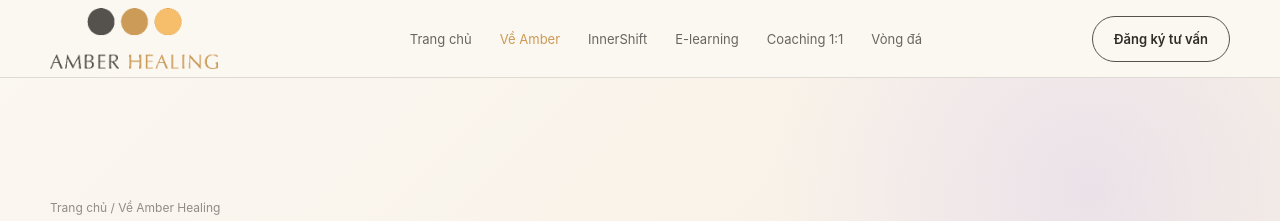
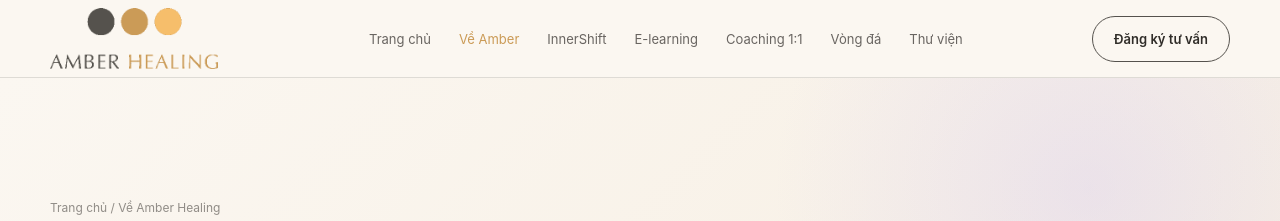
Before and after one commit to dinhhongngoc1511-wq/Amber-healing-website, a Jekyll site: the page docs/about.html, which Jekyll copies as it is, in a window 1280 px wide. Shown: the top 221 px of the page. Built offline with Jekyll 4.4.1, drawn with Linux system fonts in a browser that asks for light colours.

Commit message:
Add Amber Library to site navigation

```diff
--- a/docs/about.html
+++ b/docs/about.html
@@ -1,6 +1,6 @@
 <!doctype html><html lang="vi"><head><meta charset="utf-8"><meta name="viewport" content="width=device-width,initial-scale=1"><meta name="description" content="Amber Healing — hệ sinh thái đồng hành chuyển hóa từ bên trong qua Training, Coaching và Mentoring."><title>Về Amber Healing</title><link rel="stylesheet" href="styles.css"></head><body>
-<header class="header"><div class="shell header-inner"><a href="index.html"><img class="logo" src="logo-web.png" alt="Amber Healing"></a><nav class="nav"><a href="index.html">Trang chủ</a><a class="active" href="about.html">Về Amber</a><a href="innershift.html">InnerShift</a><a href="course.html">E-learning</a><a href="coaching.html">Coaching 1:1</a><a href="stones.html">Vòng đá</a></nav><div class="header-actions"><a class="pill" href="contact.html">Đăng ký tư vấn</a><button class="menu-toggle" aria-label="Mở menu">☰</button></div></div></header>
-<nav class="mobile-nav"><a href="index.html">Trang chủ</a><a href="about.html">Về Amber</a><a href="innershift.html">InnerShift</a><a href="course.html">Khóa học E-learning</a><a href="coaching.html">Coaching 1:1</a><a href="stones.html">Vòng đá</a><a href="guide.html">Vickki Ngọc</a><a href="contact.html">Đăng ký tư vấn</a></nav>
+<header class="header"><div class="shell header-inner"><a href="index.html"><img class="logo" src="logo-web.png" alt="Amber Healing"></a><nav class="nav"><a href="index.html">Trang chủ</a><a class="active" href="about.html">Về Amber</a><a href="innershift.html">InnerShift</a><a href="course.html">E-learning</a><a href="coaching.html">Coaching 1:1</a><a href="stones.html">Vòng đá</a><a href="library.html">Thư viện</a></nav><div class="header-actions"><a class="pill" href="contact.html">Đăng ký tư vấn</a><button class="menu-toggle" aria-label="Mở menu">☰</button></div></div></header>
+<nav class="mobile-nav"><a href="index.html">Trang chủ</a><a href="about.html">Về Amber</a><a href="innershift.html">InnerShift</a><a href="course.html">Khóa học E-learning</a><a href="coaching.html">Coaching 1:1</a><a href="stones.html">Vòng đá</a><a href="library.html">Thư viện</a><a href="guide.html">Vickki Ngọc</a><a href="contact.html">Đăng ký tư vấn</a></nav>
 <main>
 <section class="page-hero"><div class="shell"><p class="breadcrumb">Trang chủ / Về Amber Healing</p><p class="eyebrow">Mọi chuyển hóa bền vững đều bắt đầu từ bên trong</p><h1 class="display">Amber giúp bạn hiểu điều đang vận hành bên trong, để có thể sống bằng lựa chọn thay vì phản ứng.</h1><p class="lead">Một hệ sinh thái kết hợp kiến thức, tự nhận thức, thực hành và sự đồng hành — từ chương trình InnerShift, Coaching 1:1 đến vòng đá năng lượng.</p><div class="hero-actions"><a class="button" href="#amber-la-gi">Hiểu về Amber</a><a class="pill" href="#he-sinh-thai">Khám phá hệ sinh thái</a></div></div></section>
 
```
